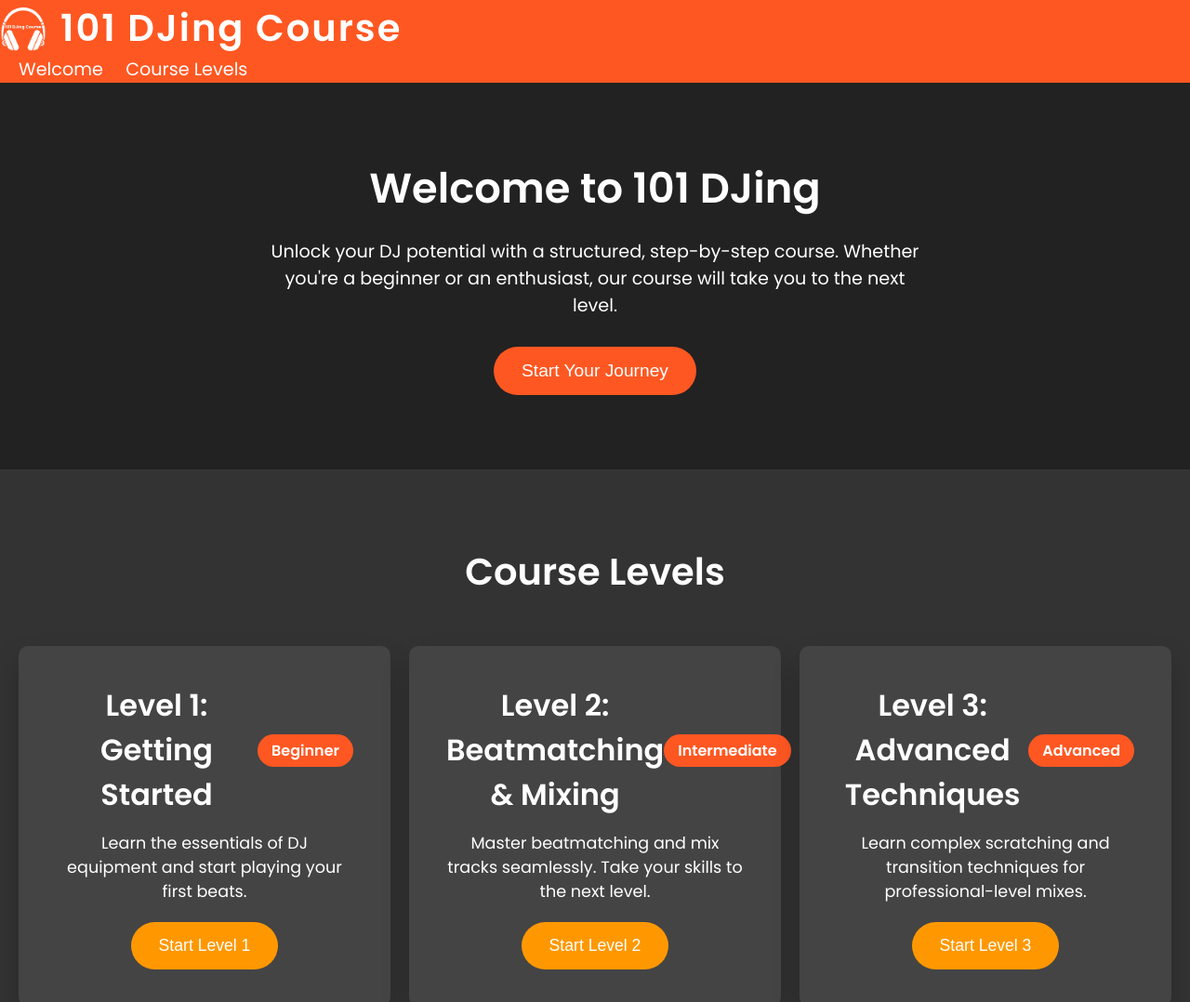
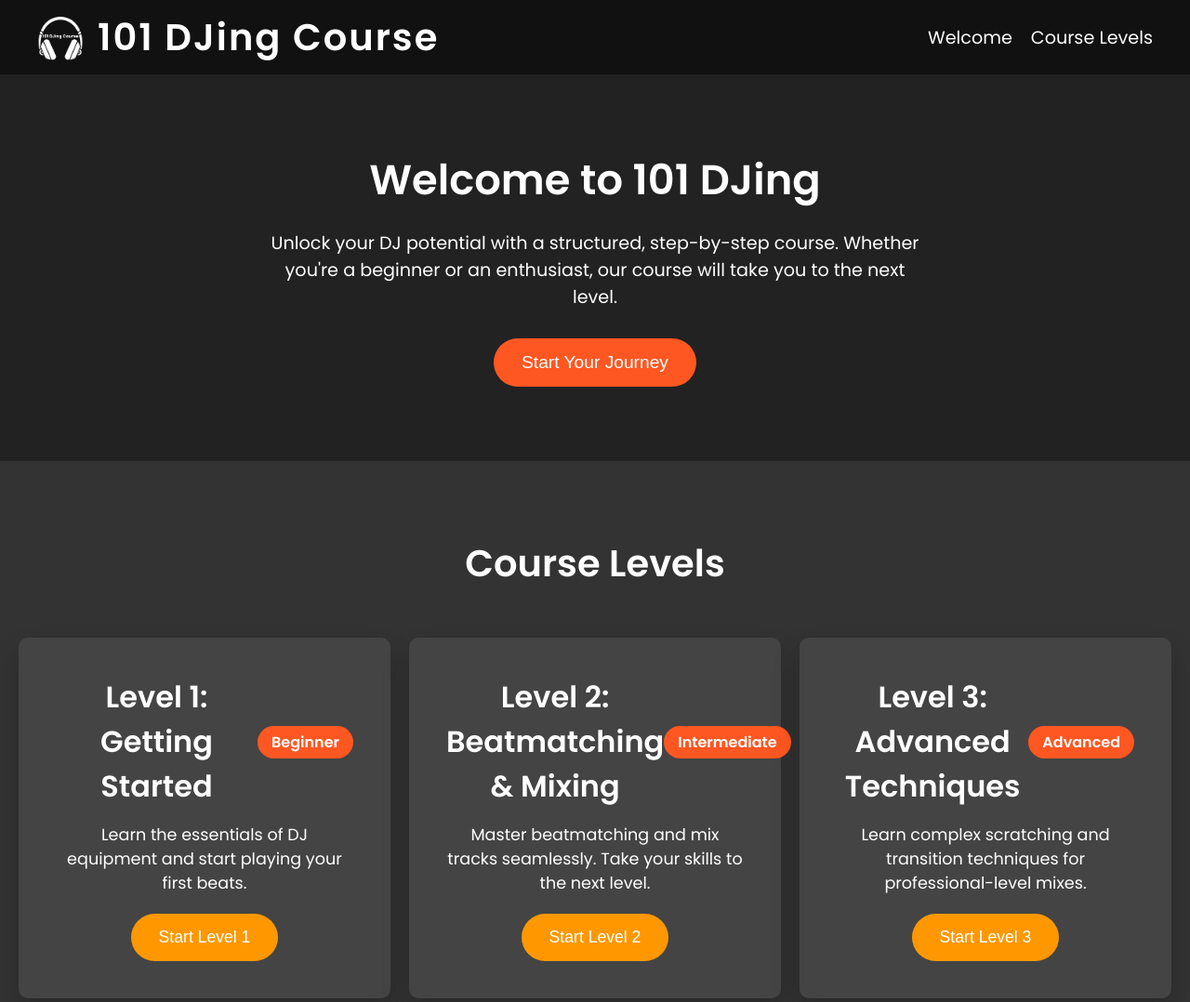
Before and after one commit to ayoubberiane/101-DJing, a plain HTML site: page index.html in a window 1280 px wide. Shown: the top 1078 px of the page at 93% size. Drawn offline with Linux system fonts and the light colour scheme.

Commit message:
Update homepage.css
Thanks

```diff
--- a/homepage.css
+++ b/homepage.css
@@ -12,14 +12,16 @@ body {
     background: #FF5722; /* Orange background */
 }
 
-/* Header Styling */
-.header {
+/* Navigation Bar */
+.navbar {
     display: flex;
     justify-content: space-between;
     align-items: center;
-    padding: 20px 40px;
-    background: linear-gradient(135deg, #FF5722, #FF9800);
-    color: #fff;
+    padding: 10px 40px;
+    background: #111;
+    position: sticky;
+    top: 0;
+    z-index: 100;
 }
 
 .logo-title {
@@ -38,6 +40,10 @@ h1 {
     letter-spacing: 2px;
 }
 
+.nav-links {
+    display: flex;
+}
+
 .nav-links a {
     color: white;
     margin-left: 20px;
@@ -51,7 +57,7 @@ h1 {
     color: #FF9800; /* Orange color on hover */
 }
 
-/* Intro Section */
+/* Welcome Section */
 .intro {
     background-color: #222;
     padding: 80px 20px;
```
